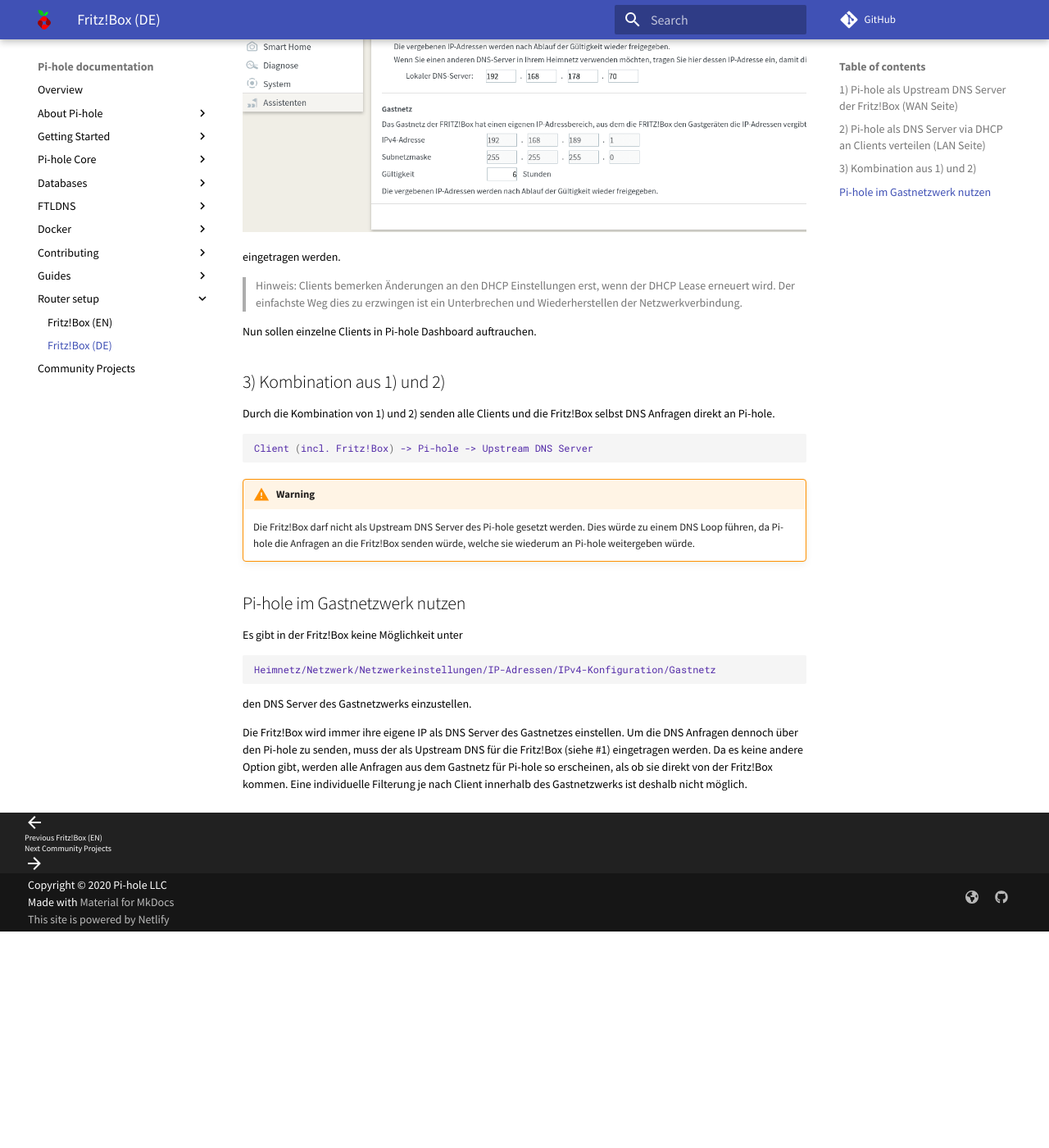
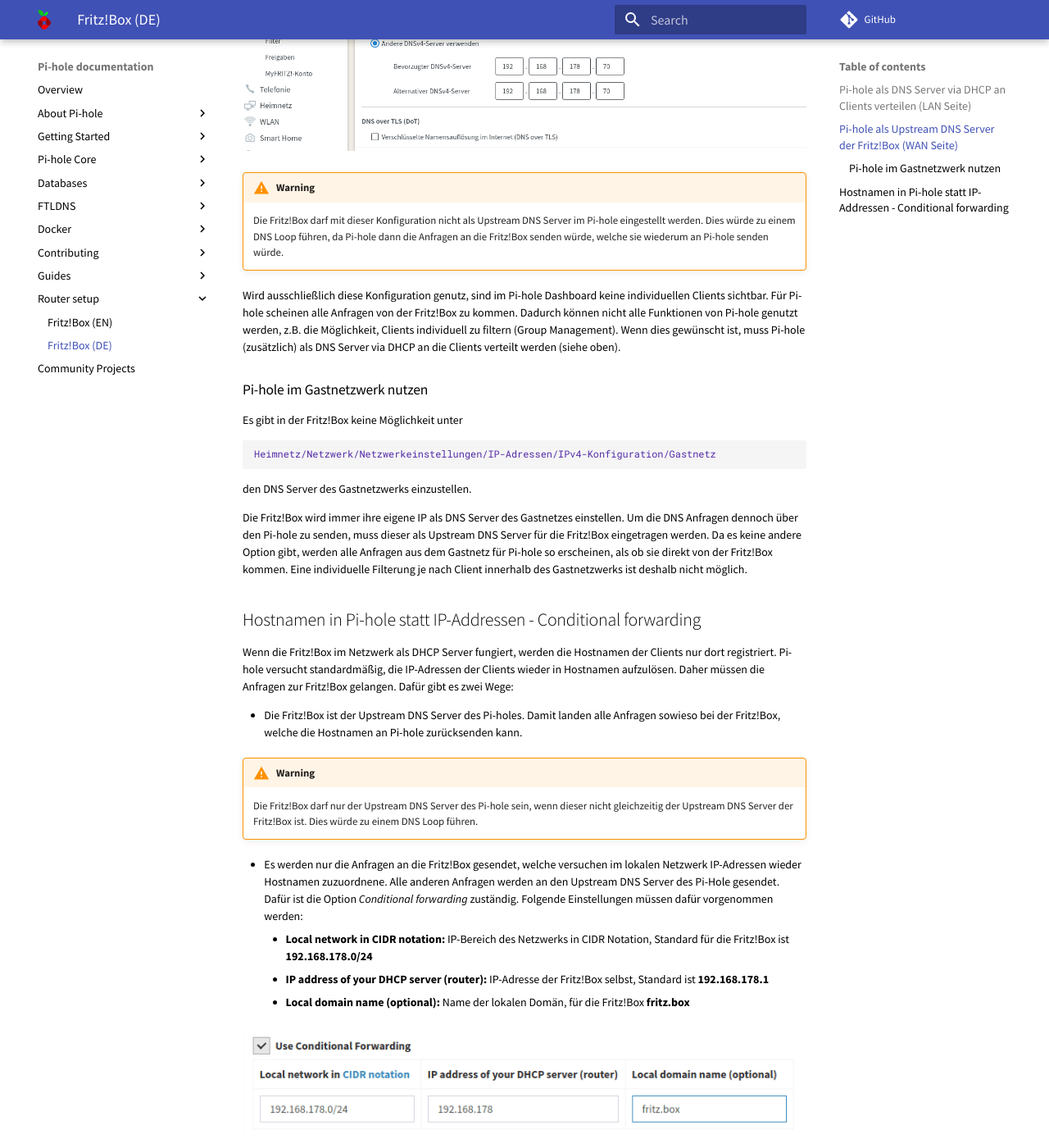
Before and after one commit to pi-hole/docs, an MkDocs documentation site: the page built from docs/routers/fritzbox-de.md, in a window 1280 px wide and 1400 px high, scrolled down 1730 px. Shown: the whole window at 82% size. Built offline with MkDocs 1.6.1 and Material for MkDocs 9.7.7, drawn with Linux system fonts in a browser that asks for light colours; comment, search, counter and statistics services are not loaded; before the commit the page ends 2866 px from its top, so only the background shows below that; some of the changed text lies outside the part shown.

Commit message:
Rewrote German guide and added section about conditional forwarding
Signed-off-by: yubiuser <ckoenig@posteo.de>

````diff
--- a/docs/routers/fritzbox-de.md
+++ b/docs/routers/fritzbox-de.md
@@ -4,12 +4,40 @@
 Es gibt nicht nur **die eine Art**, eine funktionierende DNS System aufzusetzen.  Konfiguriert euer Netzwerk nach euren Bedürfnissen.
 Diese Anleitung wurde für IPv4 geschrieben und muss für IPv6 Netwerke entsprechend angepasst werden.
 
-## 1) Pi-hole als Upstream DNS Server der Fritz!Box (WAN  Seite)
+## Pi-hole als DNS Server via DHCP an Clients verteilen (LAN Seite)
 
-Mit dieser Konfiguration, wird Pi-hole für alle Geräte im Netzwerk, incl. der Fritz!Box genutzt. DNS Anfragen nehmen folgenden Weg
+Mit dieser Konfiguration wird allen Clients die IP des Pi-hole als DNS Server angeboten, wenn sie einen DHCP Lease von der Fritz!Box anfordern.
+DNS Anfragen nehmen folgenden Weg
 
 ```bash
-Client -> Fritz!Box -> Pi-hole -> Upstream DNS Server
+Client -> Pi-hole -> Upstream DNS Server
+```
+
+> Hinweis:
+Die Fritz!Box selbst wird den unter Internet/Zugangsdaten/DNS-Server eingestellten DNS Server nutzen (siehe unten).
+Die Fritz!Box kann der Upstream Server von Pi-hole sein, solange Pi-hole nicht der Upstream Server der Fritz!Box ist. Dies würde zu einem DNS Loop führen.
+
+Um diese Konfiguration zu nutzen, muss die IP des Pi-hole als "Lokaler DNS-Server" in
+
+```bash
+Heimnetz/Netzwerk/Netzwerkeinstellungen/IP-Adressen/IPv4-Konfiguration/Heimnetz
+```
+
+eingetragen werden.
+
+![Screenshot der Fritz!Box DHCP Einstellungen](../images/fritzbox-dhcp-de.png)
+
+>Hinweis:
+Clients bemerken Änderungen an den DHCP Einstellungen erst, wenn der DHCP Lease erneuert wird. Der einfachste Weg dies zu erzwingen ist ein Unterbrechen und Wiederherstellen der Netzwerkverbindung.
+
+Nun sollten einzelne Clients in Pi-hole Dashboard auftrauchen.
+
+## Pi-hole als Upstream DNS Server der Fritz!Box (WAN  Seite)
+
+Mit dieser Konfiguration wird Pi-hole  auch von der Fritz!Box selbst als Upstream DNS Server genutzt. DNS Anfragen nehmen folgenden Weg
+
+```bash
+(Clients) -> Fritz!Box -> Pi-hole -> Upstream DNS Server
 ```
 
 Zum Einstellen muss die IP des Pi-hole als "Bevorzugter DNS-Server" **und** "Alternativer DNS-Server" in
@@ -18,56 +46,16 @@
 Internet/Zugangsdaten/DNS-Server
 ```
 
+eingetragen werden.
+
 ![Screenshot der Fritz!Box WAN DNS Konfiguration](../images/fritzbox-wan-dns-de.png)
 
-eingetragen werden.
+!!! warning
+    Die Fritz!Box darf mit dieser Konfiguration nicht als Upstream DNS Server im Pi-hole eingestellt werden. Dies würde zu einem DNS Loop führen, da Pi-hole dann die Anfragen an die Fritz!Box senden würde, welche sie wiederum an Pi-hole senden würde.
 
-!!! warning
-    Die Fritz!Box darf nicht als upstream DNS Server im Pi-hole eingestellt werden. Dies würde zu einem DNS Loop führen, da Pi-hole dann die Anfragen an die Fritz!Box senden würde, welche sie wiederum an Pi-hole senden würde.
+Wird ausschließlich diese Konfiguration genutz, sind im Pi-hole Dashboard keine individuellen Clients sichtbar. Für Pi-hole scheinen alle Anfragen von der Fritz!Box zu kommen. Dadurch können nicht alle Funktionen von Pi-hole genutzt werden, z.B. die Möglichkeit, Clients individuell zu filtern (Group Management). Wenn dies gewünscht ist, muss Pi-hole (zusätzlich) als DNS Server via DHCP an die Clients verteilt werden (siehe oben).
 
-Mit dieser Konfiguration sind im Pi-hole Dashboard keine individuellen Clients sichtbar. Für Pi-hole scheinen alle Anfragen von der Fritz!Box zu kommen. Dadurch können nicht alle Funktionen von Pi-hole genutzt werden, z.B. die Möglichkeit, Clients individuell zu filtern (Group Management). Wenn dies gewünscht ist, muss die Konfiguration #2 verwendet werden.
-
-
-## 2) Pi-hole als DNS Server via DHCP an Clients verteilen (LAN Seite)
-
-Mit dieser Konfiguration wird allen Clients die IP des Pi-hole als DNS Server angeboten, wenn sie einen DHCP Lease vom der Fritz!Box anfordern.
-DNS Anfragen nehmen folgenden Weg
-
-```bash
-Client -> Pi-hole -> Upstream DNS Server
-```
-
-> Hinweis:
-Die Fritz!Box selbst wird den unter Internet/Zugangsdaten/DNS-Server eingestellten DNS Server nutzen.
-Die Fritz!Box kann der Upstream Server von Pi-hole sein, solange Pi-hole nicht der Upstream Server der Fritz!Box ist. Dies würde zu einem DNS Loop führen.
-
-Um diese Konfiguration zu nutzen, muss die IP des Pi-hole als "Lokaler DNS-Server" in
-
-```bash
-Heimnetz/Netzwerk/Netzwerkeinstellungen/IP-Adressen/IPv4-Konfiguration/Heimnetz
-```
-
-![Screenshot der Fritz!Box DHCP Einstellungen](../images/fritzbox-dhcp-de.png)
-
-eingetragen werden.
-
->Hinweis:
-Clients bemerken Änderungen an den DHCP Einstellungen erst, wenn der DHCP Lease erneuert wird. Der einfachste Weg dies zu erzwingen ist ein Unterbrechen und Wiederherstellen der Netzwerkverbindung.
-
-Nun sollen einzelne Clients in Pi-hole Dashboard auftrauchen.
-
-## 3) Kombination aus 1) und 2)
-
-Durch die Kombination von 1) und 2) senden alle Clients und die Fritz!Box selbst DNS Anfragen direkt an Pi-hole.
-
-```bash
-Client (incl. Fritz!Box) -> Pi-hole -> Upstream DNS Server
-```
-
-!!! warning
-    Die Fritz!Box darf nicht als Upstream DNS Server des Pi-hole gesetzt werden. Dies würde zu einem DNS Loop führen, da Pi-hole die Anfragen an die Fritz!Box senden würde, welche sie wiederum an Pi-hole weitergeben würde.
-
-## Pi-hole im Gastnetzwerk nutzen
+### Pi-hole im Gastnetzwerk nutzen
 
 Es gibt in der Fritz!Box keine Möglichkeit unter
 
@@ -77,4 +65,22 @@
 
 den DNS Server des Gastnetzwerks einzustellen.
 
-Die Fritz!Box wird immer ihre eigene IP als DNS Server des Gastnetzes einstellen. Um die DNS Anfragen dennoch über den Pi-hole zu senden, muss der als Upstream DNS für die Fritz!Box (siehe #1) eingetragen werden. Da es keine andere Option gibt, werden alle Anfragen aus dem Gastnetz für Pi-hole so erscheinen, als ob sie direkt von der Fritz!Box kommen. Eine individuelle Filterung je nach Client innerhalb des Gastnetzwerks ist deshalb nicht möglich.
+Die Fritz!Box wird immer ihre eigene IP als DNS Server des Gastnetzes einstellen. Um die DNS Anfragen dennoch über den Pi-hole zu senden, muss dieser als Upstream DNS Server für die Fritz!Box eingetragen werden. Da es keine andere Option gibt, werden alle Anfragen aus dem Gastnetz für Pi-hole so erscheinen, als ob sie direkt von der Fritz!Box kommen. Eine individuelle Filterung je nach Client innerhalb des Gastnetzwerks ist deshalb nicht möglich.
+
+## Hostnamen in Pi-hole statt IP-Addressen - Conditional forwarding
+
+Wenn die Fritz!Box im Netzwerk als DHCP Server fungiert, werden die Hostnamen der Clients nur dort registriert. Pi-hole versucht standardmäßig, die IP-Adressen der Clients wieder in Hostnamen aufzulösen. Daher müssen die Anfragen zur Fritz!Box gelangen.
+Dafür gibt es zwei Wege:
+
+* Die Fritz!Box ist der Upstream DNS Server des Pi-holes. Damit landen alle Anfragen sowieso bei der Fritz!Box, welche die Hostnamen an Pi-hole zurücksenden kann.
+
+!!! warning
+    Die Fritz!Box darf nur der Upstream DNS Server des Pi-hole sein, wenn dieser nicht gleichzeitig der Upstream DNS Server der Fritz!Box ist. Dies würde zu einem DNS Loop führen.
+
+* Es werden nur die Anfragen an die Fritz!Box gesendet, welche versuchen im lokalen Netzwerk IP-Adressen wieder Hostnamen zuzuordnene. Alle anderen Anfragen werden an den Upstream DNS Server des Pi-Hole gesendet. Dafür ist die Option *Conditional forwarding* zuständig.
+Folgende Einstellungen müssen dafür vorgenommen werden:
+    * **Local network in CIDR notation:** IP-Bereich des Netzwerks in CIDR Notation, Standard für die Fritz!Box ist **192.168.178.0/24**
+    * **IP address of your DHCP server (router):** IP-Adresse der Fritz!Box selbst, Standard ist **192.168.178.1**
+    * **Local domain name (optional):** Name der lokalen Domän, für die Fritz!Box **fritz.box**
+
+![Screenshot der Conditional Forwarding Einstellungen](../images/conditional-forwarding.png)
````
Also changed, not shown: docs/images/conditional-forwarding.png (added).
